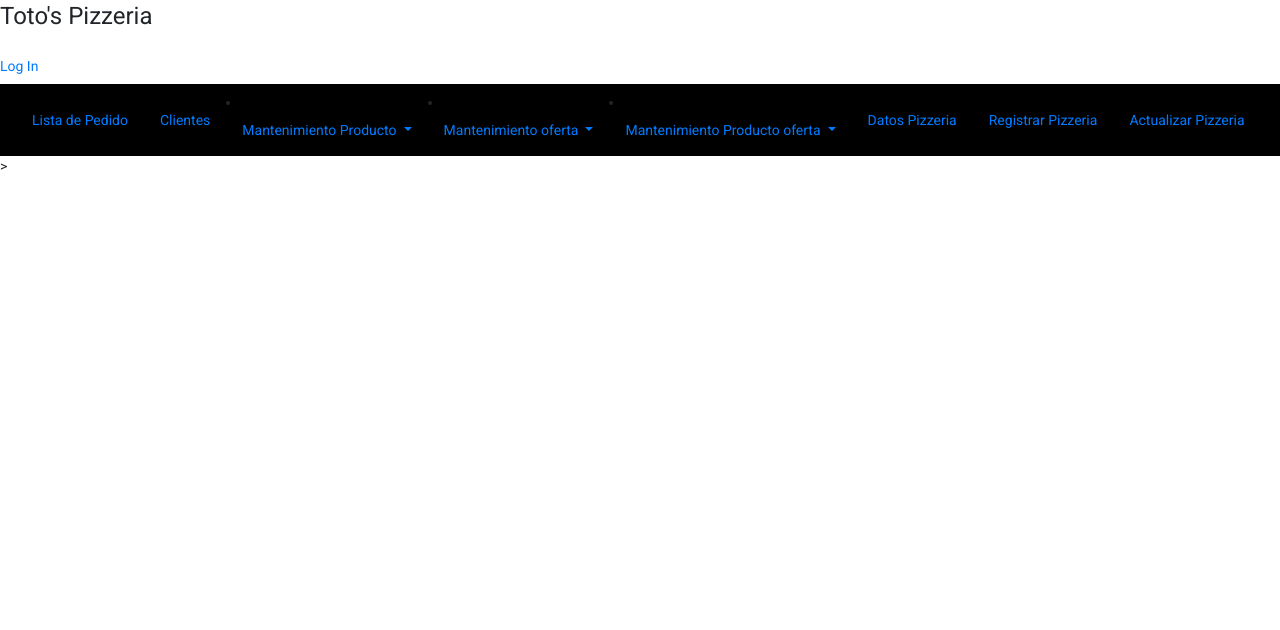
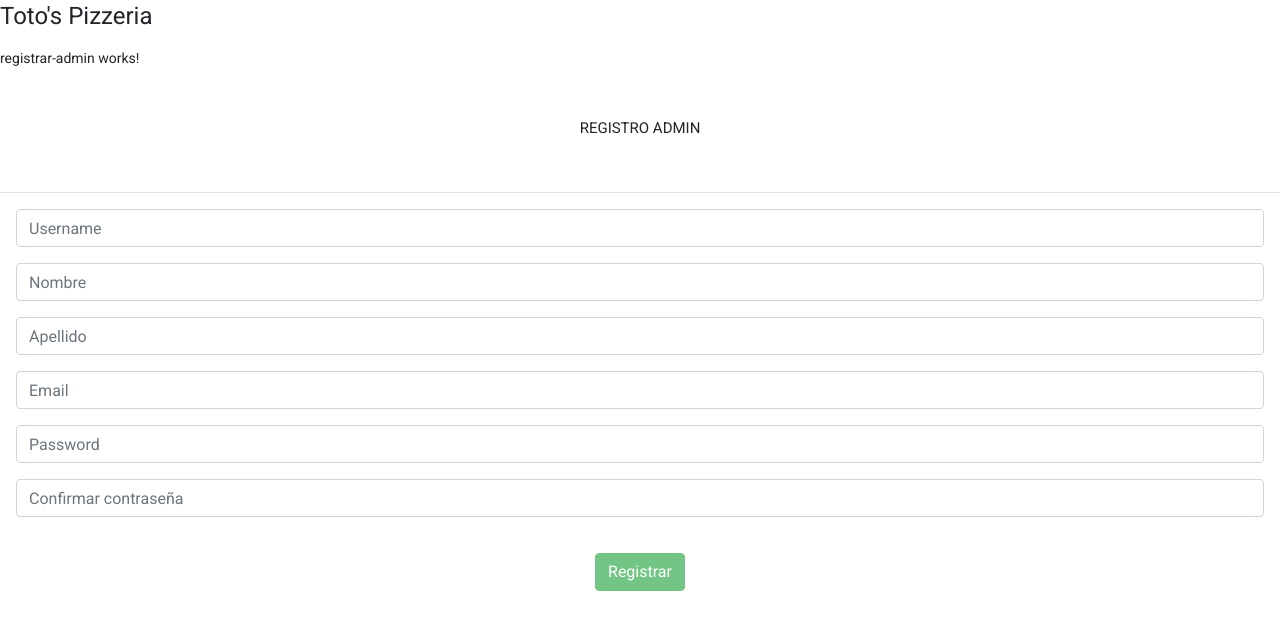
Before and after one commit to Santana20/BenchAppFrontEnd, an Angular app: page /registrarAdmin in a window 1280 px wide. Before the commit this address led to /. Shown: the top 630 px of the page. Built offline with nearby package versions, Linux system fonts and the light colour scheme.

Commit message:
registrar admin e iniciar sesion admin

```diff
--- a/src/app/app.component.html
+++ b/src/app/app.component.html
@@ -1,3 +1,3 @@
 
-<app-header> </app-header>>
+<app-header></app-header>
 <router-outlet></router-outlet>
--- a/src/app/app.module.ts
+++ b/src/app/app.module.ts
@@ -30,6 +30,7 @@ import  { MatSelectModule } from '@angular/material/select';
 import { ActImgComponent } from './producto/actualizar-producto/act-img/act-img.component';
 import { LoginComponent } from './cliente/login/login.component';
 import { HeaderComponent } from './header/header.component';
+import { RegistrarAdminComponent } from './cliente/registrar-admin/registrar-admin.component';
 
 
 
@@ -52,7 +53,8 @@ import { HeaderComponent } from './header/header.component';
     ListarClienteComponent,
     ActImgComponent,
     LoginComponent,
-    HeaderComponent
+    HeaderComponent,
+    RegistrarAdminComponent
 
 
 
--- a/src/app/cliente/login/login.component.ts
+++ b/src/app/cliente/login/login.component.ts
@@ -39,14 +39,21 @@ export class LoginComponent implements OnInit {
 
     this.authService.login(this.usuario).subscribe(response =>
       {
-        console.log("login: " + response.access_token);
+        if(this.authService.guardarUsuario(response.access_token))
+        {
+          this.authService.guardarToken(response.access_token);
 
-        this.authService.guardarUsuario(response.access_token);
-        this.authService.guardarToken(response.access_token);
-        let usu = this.authService.getUsuario();
-        this.router.navigate(['customer']);
+          console.log("login: " + response.access_token);
+          let usu = this.authService.getUsuario();
+          this.router.navigate(['listPedido']);
 
-        console.log("Hola" + usu.username + "has iniciado sesión con éxito!");
+          console.log("Hola" + usu.username + "has iniciado sesión con éxito!");
+        }
+        else
+        {
+          console.log("No tiene acceso a este recurso");
+          this.router.navigate(['/login']);
+        }
       },
       err =>
       {
--- /dev/null
+++ b/src/app/cliente/registrar-admin/registrar-admin.component.html
@@ -0,0 +1,86 @@
+<p>registrar-admin works!</p>
+<div class=" body-contenido">
+
+    <div class="modal-header">
+        <h4 class="modal-title card-body text-center" >REGISTRO ADMIN</h4>
+    </div>
+    <div class="modal-body">
+        <form (ngSubmit)="save()" #ClienteForm="ngForm" >
+
+        <div class="form-group">
+            <input type="text" class="form-control" id="Fusername" [(ngModel)]="admin.username" name="Fusername" #Fusername="ngModel" placeholder="Username" required>
+
+            <div class="alert alert-danger" *ngIf="Fusername.invalid && (Fusername.dirty || Fusername.touched)">
+                <div *ngIf="Fusername.errors.required">
+                    Username es requerida.
+                </div>
+            </div>
+        </div>
+
+        <div class="form-group">
+            <input type="text" class="form-control" id="Fnombre" [(ngModel)]="admin.nombre"
+                    name="Fnombre" required #Fnombre="ngModel" placeholder="Nombre">
+
+            <div class="alert alert-danger"
+                    *ngIf="Fnombre.invalid && (Fnombre.dirty || Fnombre.touched)">
+                <div *ngIf="Fnombre.errors.required">
+                        Nombre es requerida.
+                </div>
+            </div>
+        </div>
+
+        <div class="form-group">
+            <input type="text" class="form-control" id="Fapellido" [(ngModel)]="admin.apellido" name="Fapellido" required #Fapellido="ngModel" placeholder="Apellido">
+
+            <div class="alert alert-danger"
+                    *ngIf="Fapellido.invalid && (Fapellido.dirty || Fapellido.touched)">
+                <div *ngIf="Fapellido.errors.required">
+                    Apellido es requerida.
+                </div>
+            </div>
+        </div>
+
+        <div class="form-group">
+            <input type="email" class="form-control" id="Femail" [(ngModel)]="admin.email"
+                    name="Femail" required #Femail="ngModel" placeholder="Email">
+
+            <div class="alert alert-danger"
+                    *ngIf="Femail.invalid && (Femail.dirty || Femail.touched)">
+                <div *ngIf="Femail.errors.required">
+                        Email es requerida.
+                </div>
+            </div>
+        </div>
+
+        <div class="form-group">
+            <input type="password" class="form-control" id="Fpasssword" [(ngModel)]="admin.password" name="Fpasssword" required #Fpasssword="ngModel" placeholder="Password">
+
+            <div class="alert alert-danger"
+                    *ngIf="Fpasssword.invalid && (Fpasssword.dirty || Fpasssword.touched)">
+                <div *ngIf="Fpasssword.errors.required">
+                        Campo es requerida.
+                </div>
+            </div>
+        </div>
+
+        <div class="form-group">
+            <input type="password" class="form-control" id="Fconfirmpassword" [(ngModel)]="confirmpassword" name="Fconfirmpassword" #Fconfirmpassword="ngModel" placeholder="Confirmar contraseña" required>
+
+            <div class="alert alert-danger"
+                    *ngIf="Fconfirmpassword.invalid && (Fconfirmpassword.dirty || Fconfirmpassword.touched)">
+                <div *ngIf="Fconfirmpassword.errors.required">
+                        Campo es requerida.
+                </div>
+                <div *ngIf="Fconfirmpassword.value != Fpasssword.value">
+                    Compruebe que sea igual a la contraseña.
+                </div>
+            </div>
+        </div>
+
+        <div class="form-group card-body text-center">
+            <button type="submit" class="btn btn-success "
+            [disabled]="!ClienteForm.form.valid">Registrar</button>
+        </div>
+
+        </form>
+    </div>
--- /dev/null
+++ b/src/app/cliente/registrar-admin/registrar-admin.component.ts
@@ -0,0 +1,30 @@
+import { Component, OnInit } from '@angular/core';
+import { Usuario } from 'src/app/entidades/cliente';
+import { Router } from '@angular/router';
+import { ClienteService } from 'src/app/servicios/cliente.service';
+
+@Component({
+  selector: 'app-registrar-admin',
+  templateUrl: './registrar-admin.component.html',
+  styleUrls: ['./registrar-admin.component.css']
+})
+export class RegistrarAdminComponent implements OnInit {
+  admin:Usuario
+  confirmpassword : string;
+  constructor(private router:Router, private adminService: ClienteService)
+  {
+    this.admin=new Usuario();
+  }
+
+  ngOnInit(): void {
+  }
+
+  save()
+  {
+    console.log(this.admin);
+    this.admin.enabled=true;
+    this.adminService.createAdmin(this.admin).subscribe(
+      data=>this.router.navigate(['/login'])
+    );
+  }
+}
--- a/src/app/header/header.component.html
+++ b/src/app/header/header.component.html
@@ -2,7 +2,6 @@
     <h1>Toto's Pizzeria</h1>
     <div class="navbar-nav ml-auto">
 
-        <a *ngIf="!isAuthenticated()" class="nav-item nav-link" routerLink="login">Log In</a>
         <li *ngIf="isAuthenticated()" class="dropdown">
         <a class="btn btn-outline-primary dropdown-toggle" href="#" role="button" id="dropdownMenuLink" data-toggle="dropdown" aria-haspopup="true" aria-expanded="false">
             {{getNombreUsuario()}}
@@ -16,22 +15,23 @@
     </div>
 </div>
 
-<nav class="navbar navbar-expand-lg navbar-light" style="background-color:black;">
+<nav *ngIf="isAuthenticated()" class="navbar navbar-expand-lg navbar-light" style="background-color:black;">
     <div class="collapse navbar-collapse" id="navbarSupportedContent">
     <!--<a routerLink="newPedido" class ="nav-link">Crear Pedido</a>-->
-    <a routerLink="listPedido" class ="nav-link">Lista de Pedido</a>
-    <a routerLink="listCliente" class ="nav-link">Clientes</a>
+    <a routerLink="/registrarAdmin" class ="nav-link">Registrar Admin</a>
+    <a routerLink="/listPedido" class ="nav-link">Lista de Pedido</a>
+    <a routerLink="/listCliente" class ="nav-link">Clientes</a>
 
     <li class="nav-item dropdown">
         <a class="nav-link dropdown-toggle" href="#" id="navbarDropdown" role="button" data-toggle="dropdown" aria-haspopup="true" aria-expanded="false">
             Mantenimiento  Producto
         </a>
         <div class="dropdown-menu" aria-labelledby="navbarDropdown">
-          <a class="dropdown-item" routerLink="newProducto">Crear Producto</a>
+          <a class="dropdown-item" routerLink="/newProducto">Crear Producto</a>
           <div class="dropdown-divider"></div>
-          <a class="dropdown-item" routerLink="listProducto">Lista de Producto</a>
+          <a class="dropdown-item" routerLink="/listProducto">Lista de Producto</a>
           <div class="dropdown-divider"></div>
-          <a class="dropdown-item" routerLink="updateProducto">Actualizar Producto</a>
+          <a class="dropdown-item" routerLink="/updateProducto">Actualizar Producto</a>
 
         </div>
     </li>
@@ -43,11 +43,11 @@
             Mantenimiento  oferta
         </a>
         <div class="dropdown-menu" aria-labelledby="navbarDropdown">
-          <a class="dropdown-item" routerLink="newOferta">Registrar Oferta</a>
+          <a class="dropdown-item" routerLink="/newOferta">Registrar Oferta</a>
           <div class="dropdown-divider"></div>
-          <a class="dropdown-item" routerLink="listOferta">Lista de Oferta</a>
+          <a class="dropdown-item" routerLink="/listOferta">Lista de Oferta</a>
           <div class="dropdown-divider"></div>
-          <a class="dropdown-item" routerLink="updateOferta">Actualizar Oferta</a>
+          <a class="dropdown-item" routerLink="/updateOferta">Actualizar Oferta</a>
 
         </div>
       </li>
@@ -60,17 +60,17 @@
             Mantenimiento Producto oferta
         </a>
         <div class="dropdown-menu" aria-labelledby="navbarDropdown">
-          <a class="dropdown-item" routerLink="newPROOfer">registrar Product-Ofer</a>
+          <a class="dropdown-item" routerLink="/newPROOfer">registrar Product-Ofer</a>
           <div class="dropdown-divider"></div>
-          <a class="dropdown-item" routerLink="listarPROOfer">listar Product-Ofer</a>
+          <a class="dropdown-item" routerLink="/listarPROOfer">listar Product-Ofer</a>
 
         </div>
       </li>
 
 
-    <a routerLink="ListPizzeria" class ="nav-link" >Datos Pizzeria</a>
-    <a routerLink="newPizzeria" class ="nav-link" >Registrar Pizzeria</a>
-    <a routerLink="updatePizzeria" class ="nav-link" >Actualizar Pizzeria</a>
+    <a routerLink="/ListPizzeria" class ="nav-link" >Datos Pizzeria</a>
+    <a routerLink="/newPizzeria" class ="nav-link" >Registrar Pizzeria</a>
+    <a routerLink="/updatePizzeria" class ="nav-link" >Actualizar Pizzeria</a>
 
 </div>
 
--- a/src/app/servicios/cliente.service.ts
+++ b/src/app/servicios/cliente.service.ts
@@ -3,6 +3,7 @@ import { HttpHeaders, HttpClient } from '@angular/common/http';
 import { Observable } from 'rxjs';
 import { map, catchError } from 'rxjs/operators';
 import { Usuario } from '../entidades/cliente';
+import { AuthService } from './servicio-auth/auth.service';
 
 @Injectable({
   providedIn: 'root'
@@ -12,7 +13,11 @@ export class ClienteService {
   private urlBase = 'http://localhost:8080/api';
   private httpHeaders = new HttpHeaders({'Content-type' : 'application/json'});
 
-  constructor(private http: HttpClient) { }
+  constructor(private http: HttpClient, private authService : AuthService) { }
+
+  createAdmin(usuario:Object) : Observable<Object>{
+    return this.http.post(this.urlBase+'/RegistrarAdmin', usuario, { headers: this.authService.agregarAuthorizationHeader(this.httpHeaders) });
+  }
 
   getClienteLista():Observable<any>{
     console.log("llamado a rest :"+this.urlBase+"/clientes");
--- a/src/app/servicios/servicio-auth/auth.service.ts
+++ b/src/app/servicios/servicio-auth/auth.service.ts
@@ -62,7 +62,7 @@ export class AuthService {
     return this.http.post<any>(urlEndpoint, params.toString(), { headers : httpHeaders });
   }
 
-  guardarUsuario(accesToken : string) : void
+  guardarUsuario(accesToken : string) : boolean
   {
     let payload = this.obtenerDatosToken(accesToken);
 
@@ -73,7 +73,8 @@ export class AuthService {
     this.usuario.username = payload.user_name;
     this.usuario.roles = payload.authorities;
 
-    sessionStorage.setItem('usuario', JSON.stringify(this.usuario));
+    if(this.usuario.roles.includes("ROLE_ADMIN")) {sessionStorage.setItem('usuario', JSON.stringify(this.usuario)); return true;}
+    else return false;
   }
 
   guardarToken(accesToken : string) : void
```
Also changed, not shown: src/app/app-routing.module.ts (+4 -5 lines), src/app/cliente/registrar-admin/registrar-admin.component.css (added), 1 other file (tests, documents, lock files or other folders).
